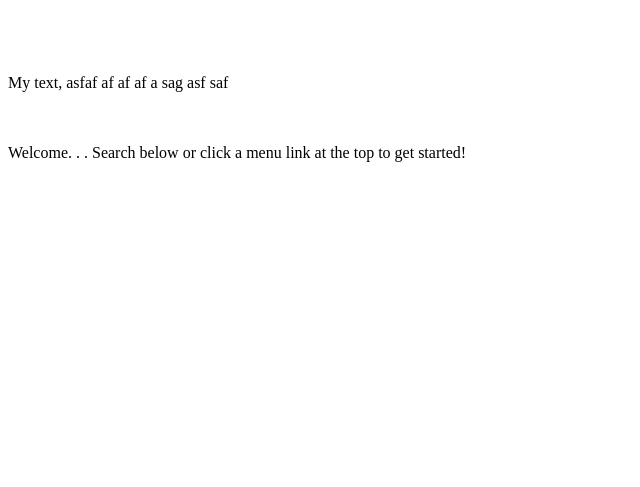
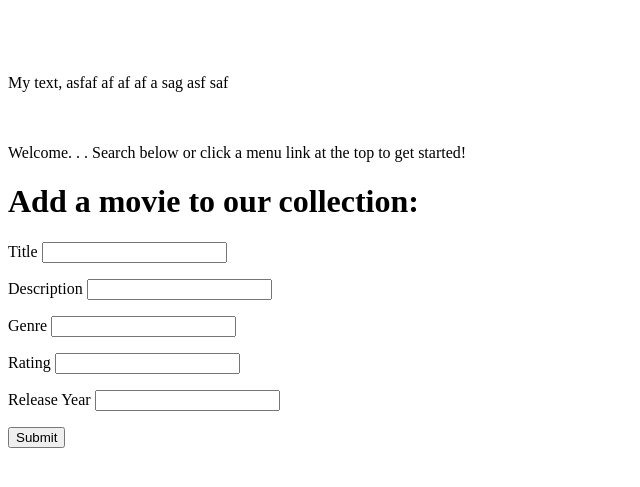
Before and after one commit to DakotaSpencer/CSC270_W7-1, a PHP site: page /index.php in a window 1280 px wide. Shown: the part 141-628 px from the top of the page, without its empty margins (0-640 px from the left). Run offline with PHP 8.4, Linux system fonts and the light colour scheme; data comes from the database, SQL or seed files in the repository.

Commit message:
+add movie form

```diff
--- a/CSC270_W7-1/Helper.php
+++ b/CSC270_W7-1/Helper.php
@@ -16,7 +16,7 @@ function MenuDisplay($dataset) {
     } // End if
     else {
         echo "No menu items<br />";
-        echo mysqli_error($myDbConn);
+       // echo mysqli_error($myDbConn);
     }
 
 }
--- a/CSC270_W7-1/index.php
+++ b/CSC270_W7-1/index.php
@@ -36,11 +36,31 @@ else
 
 ?>
 
-<?php
+<h1>Add a movie to our collection:</h1>
+<form action="insert.php" method="POST">
+    <p>
+        <label for="title">Title</label>
+        <input type="text" name="title" id="ttitle" />
+    </p>
+    <p>
+        <label for="description">Description</label>
+        <input type="text" name="last_name" id="description" />
+    </p>
+    <p>
+        <label for="genre">Genre</label>
+        <input type="text" name="genre" id="genre" />
+    </p>
+    <p>
+        <label for="rating">Rating</label>
+        <input type="text" name="rating" id="rating" />
+    </p>
+    <p>
+        <label for="releaseYear">Release Year</label>
+        <input type="text" name="releaseYear" id="releaseYear" />
+    </p>
+    <input type="submit" value="Submit" />
+</form>
 
-
-
-?>
 
 <?php
 // Always close db connection
```
